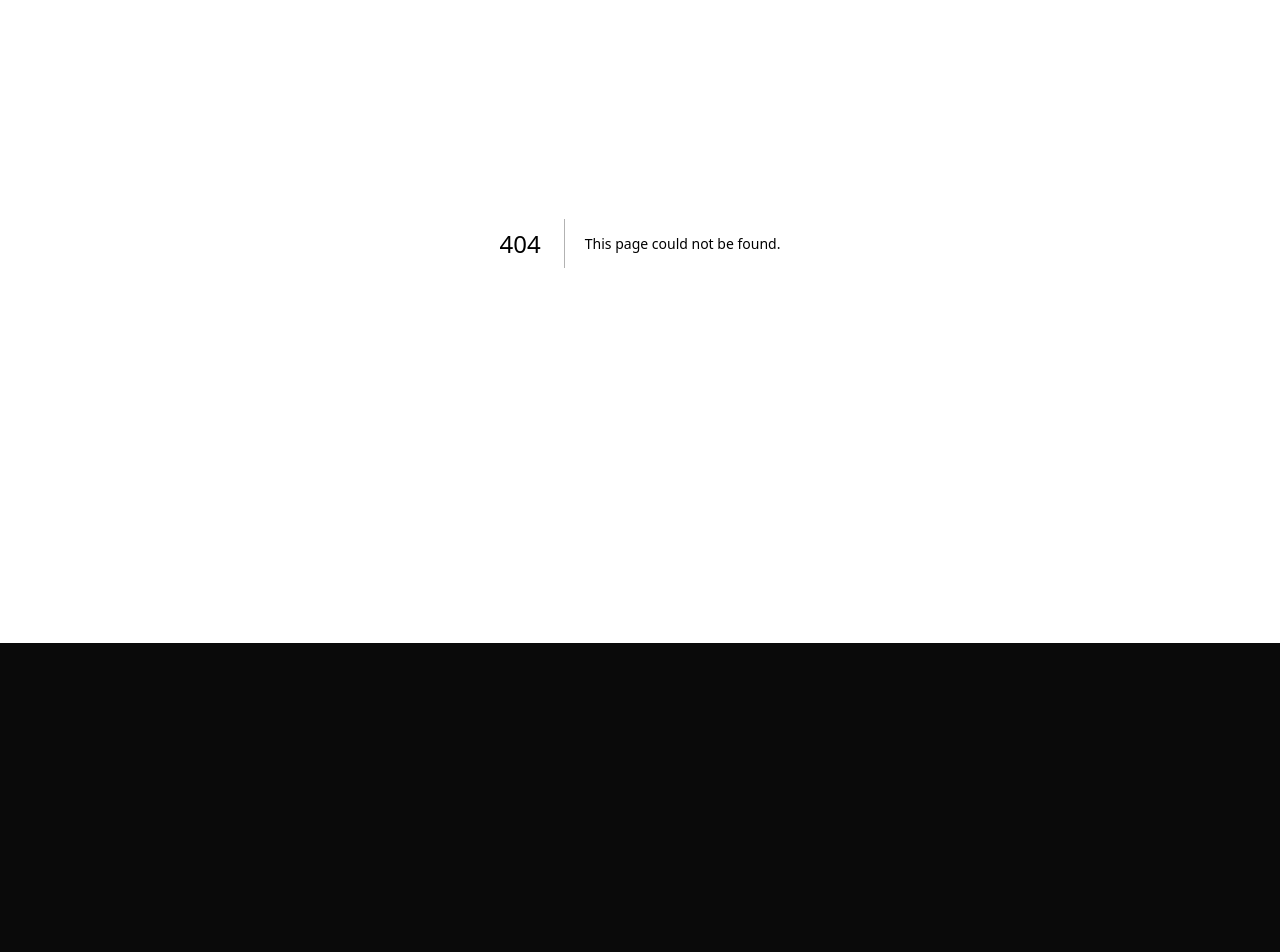
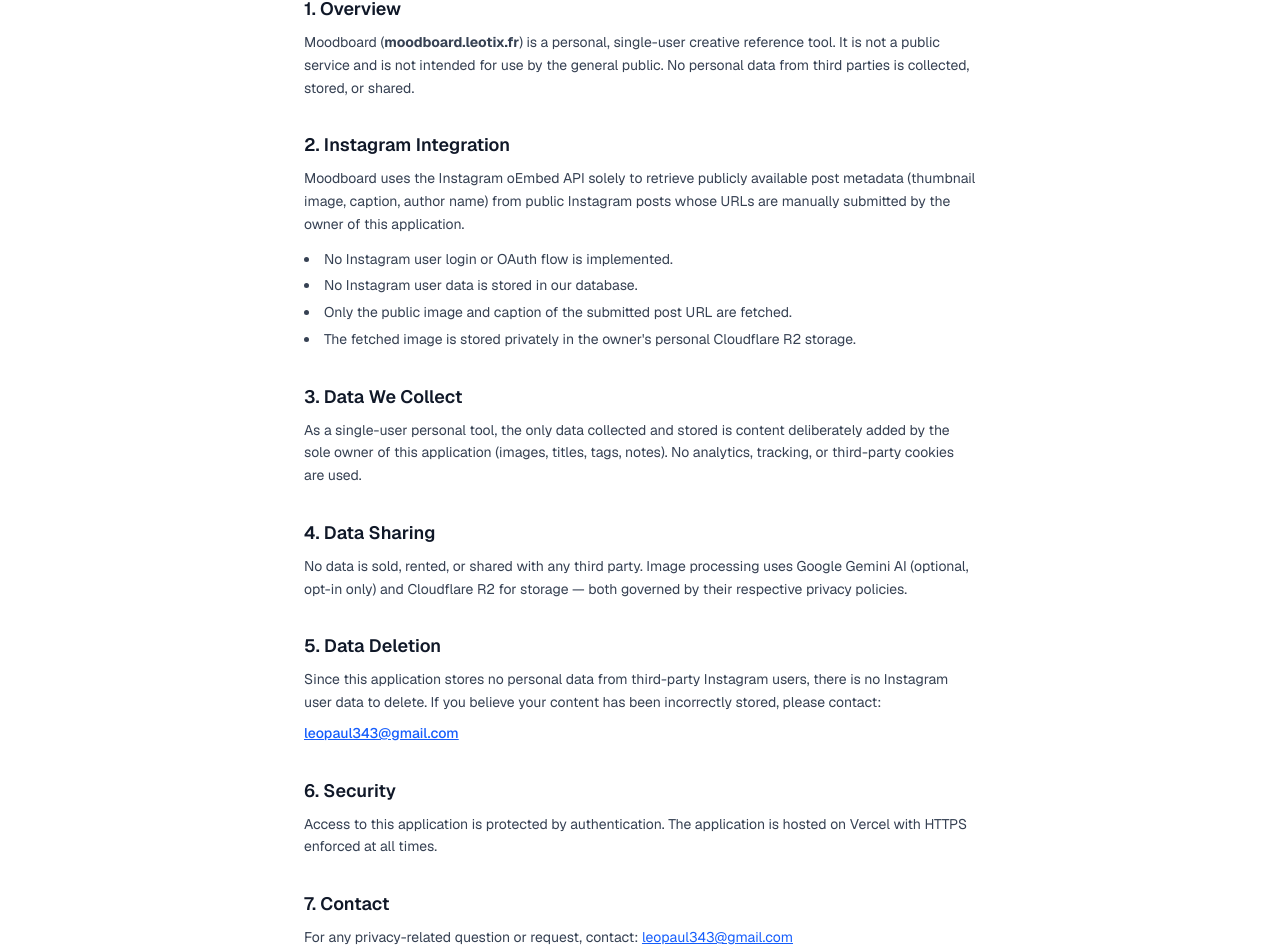
Before and after one commit to leo-tix/moodboard, a Next.js app in the folder apps/web/: page /privacy in a window 1280 px wide. Before the commit this address had no page. Shown: the part 157-1109 px from the top of the page. Before the commit the page ends 800 px from the top, so only its background shows below. Built offline with nearby package versions, Linux system fonts and the light colour scheme.

Commit message:
feat: add public privacy policy page at /privacy

```diff
--- /dev/null
+++ b/apps/web/app/privacy/page.tsx
@@ -0,0 +1,97 @@
+import type { Metadata } from "next";
+
+export const metadata: Metadata = {
+  title: "Privacy Policy — Moodboard",
+  description: "Privacy policy for the Moodboard personal creative reference tool.",
+};
+
+export default function PrivacyPage() {
+  const updated = "June 8, 2026";
+
+  return (
+    <div className="min-h-screen bg-white text-gray-900 px-6 py-12">
+      <div className="max-w-2xl mx-auto">
+        <h1 className="text-3xl font-semibold mb-2">Privacy Policy</h1>
+        <p className="text-sm text-gray-500 mb-10">Last updated: {updated}</p>
+
+        <section className="space-y-8 text-sm leading-relaxed text-gray-700">
+
+          <div>
+            <h2 className="text-lg font-semibold text-gray-900 mb-2">1. Overview</h2>
+            <p>
+              Moodboard (<strong>moodboard.leotix.fr</strong>) is a personal, single-user creative
+              reference tool. It is not a public service and is not intended for use by the general
+              public. No personal data from third parties is collected, stored, or shared.
+            </p>
+          </div>
+
+          <div>
+            <h2 className="text-lg font-semibold text-gray-900 mb-2">2. Instagram Integration</h2>
+            <p>
+              Moodboard uses the Instagram oEmbed API solely to retrieve publicly available
+              post metadata (thumbnail image, caption, author name) from public Instagram posts
+              whose URLs are manually submitted by the owner of this application.
+            </p>
+            <ul className="list-disc list-inside mt-3 space-y-1">
+              <li>No Instagram user login or OAuth flow is implemented.</li>
+              <li>No Instagram user data is stored in our database.</li>
+              <li>Only the public image and caption of the submitted post URL are fetched.</li>
+              <li>The fetched image is stored privately in the owner&apos;s personal Cloudflare R2 storage.</li>
+            </ul>
+          </div>
+
+          <div>
+            <h2 className="text-lg font-semibold text-gray-900 mb-2">3. Data We Collect</h2>
+            <p>
+              As a single-user personal tool, the only data collected and stored is content
+              deliberately added by the sole owner of this application (images, titles, tags,
+              notes). No analytics, tracking, or third-party cookies are used.
+            </p>
+          </div>
+
+          <div>
+            <h2 className="text-lg font-semibold text-gray-900 mb-2">4. Data Sharing</h2>
+            <p>
+              No data is sold, rented, or shared with any third party. Image processing uses
+              Google Gemini AI (optional, opt-in only) and Cloudflare R2 for storage — both
+              governed by their respective privacy policies.
+            </p>
+          </div>
+
+          <div>
+            <h2 className="text-lg font-semibold text-gray-900 mb-2">5. Data Deletion</h2>
+            <p>
+              Since this application stores no personal data from third-party Instagram users,
+              there is no Instagram user data to delete. If you believe your content has been
+              incorrectly stored, please contact:
+            </p>
+            <p className="mt-2 font-medium">
+              <a href="mailto:leopaul343@gmail.com" className="text-blue-600 underline">
+                leopaul343@gmail.com
+              </a>
+            </p>
+          </div>
+
+          <div>
+            <h2 className="text-lg font-semibold text-gray-900 mb-2">6. Security</h2>
+            <p>
+              Access to this application is protected by authentication. The application is
+              hosted on Vercel with HTTPS enforced at all times.
+            </p>
+          </div>
+
+          <div>
+            <h2 className="text-lg font-semibold text-gray-900 mb-2">7. Contact</h2>
+            <p>
+              For any privacy-related question or request, contact:{" "}
+              <a href="mailto:leopaul343@gmail.com" className="text-blue-600 underline">
+                leopaul343@gmail.com
+              </a>
+            </p>
+          </div>
+
+        </section>
+      </div>
+    </div>
+  );
+}
```
